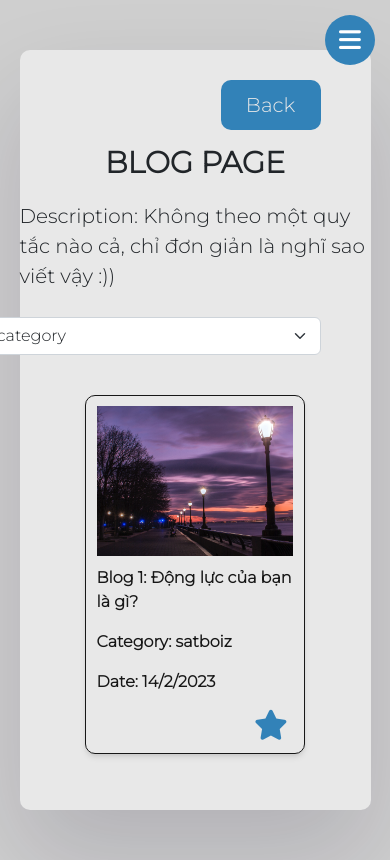
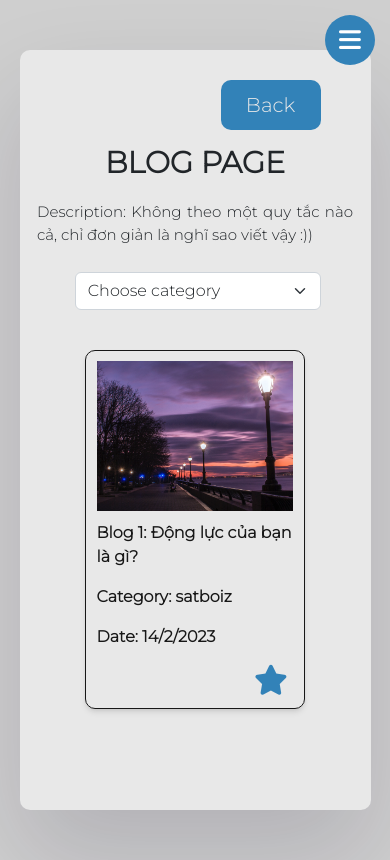
Before and after one commit to minhtrifit/minhtrifit-portfolio, a React (Create React App) app: page /blog in a window 390 px wide. Built offline with nearby package versions, Linux system fonts and the light colour scheme.

Commit message:
fix mobile view

```diff
--- a/src/compoments/Blog/Blog.scss
+++ b/src/compoments/Blog/Blog.scss
@@ -39,7 +39,8 @@
         align-self: self-end;
         margin-right: 50px;
         margin-top: 10px;
-        width: 400px;
+        width: 40%;
+        // background-color: red;
     }
 
     .post-content {
@@ -108,3 +109,17 @@
         }
     }
 }
+
+@media only screen and (max-width: 1024px) {
+    .blog-container {
+        .blog-description {
+            width: 90%;
+            text-align: justify;
+            font-size: 15px;
+        }
+
+        .blog-select {
+            width: 70%;
+        }
+    }
+}
--- a/src/compoments/DetailBlog/DetailBlog.scss
+++ b/src/compoments/DetailBlog/DetailBlog.scss
@@ -50,8 +50,7 @@
     }
 
     .blog-image {
-        width: 600px;
-        height: 300px;
+        width: 50%;
         background-color: red;
 
         img {
@@ -67,6 +66,7 @@
         min-height: 200px;
         margin: 30px 30px;
         color: var(--original--black);
+        text-align: justify;
         // background-color: red;
     }
 
@@ -76,3 +76,17 @@
         margin: 30px 200px;
     }
 }
+
+@media only screen and (max-width: 1024px) {
+    .detail-blog-container {
+        .blog-title {
+            width: 90%;
+            font-size: 30px;
+            text-align: center;
+        }
+
+        .blog-date {
+            margin: 30px 80px;
+        }
+    }
+}
--- a/src/compoments/MyRoutes/MyRoutes.scss
+++ b/src/compoments/MyRoutes/MyRoutes.scss
@@ -5,7 +5,7 @@
     background-color: var(--gray);
     display: flex;
     flex-direction: column;
-    justify-content: center;
+    // background-color: red;
 }
 
 @media only screen and (max-width: 1024px) {
```
